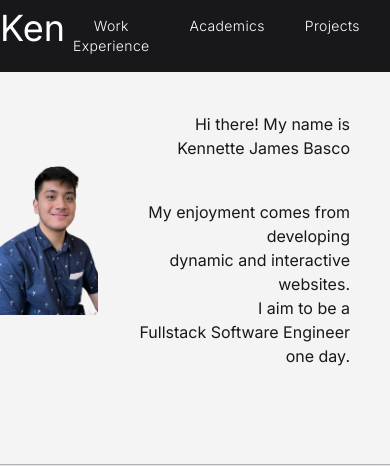
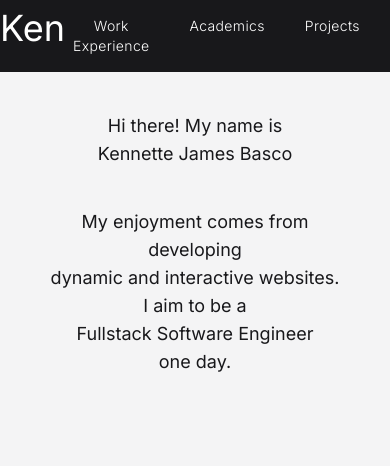
Before and after one commit to kankenny/personal-website, a Next.js app: page / in a window 390 px wide. Shown: the top 466 px of the page. Built offline with nearby package versions, Linux system fonts and the light colour scheme.

Commit message:
Format the BannerDescription component's contents to cater to mobile

```diff
--- a/src/components/layout/body/banner/Banner.tsx
+++ b/src/components/layout/body/banner/Banner.tsx
@@ -8,11 +8,11 @@ import portrait from '../../../../assets/home/portrait.png'
 const Banner = () => {
 	return (
 		<SectionContainer twClasses="bg-zinc-100 pb-0 cursor-pointer group">
-			<div className="flex flex-row justify-between items-center">
+			<div className="flex flex-row  items-center">
 				<img
 					src={portrait.src}
 					alt="Kennette James Basco"
-					className="w-[25%] md:w-[35%] min-w-[25%]"
+					className="w-[35%] hidden md:block"
 				/>
 				<BannerDescription />
 			</div>
--- a/src/components/layout/body/banner/BannerDescription.tsx
+++ b/src/components/layout/body/banner/BannerDescription.tsx
@@ -2,7 +2,7 @@ import React from 'react'
 
 const BannerDescription = () => {
 	return (
-		<div className="w-full text-zinc-900 text-md md:text-3xl space-y-10 text-right p-10 md:pr-0">
+		<div className="w-full text-zinc-900 text-lg md:text-3xl space-y-10 text-center p-10 md:pr-0 md:mx-auto md:text-right">
 			<h1 className="">
 				Hi there! My name is{' '}
 				<p className="group-hover:scale-105 group-hover:underline decoration-zinc-100 group-hover:text-purple-700 group-hover:decoration-purple-700 group-hover:italic group-hover:font-bold duration-300 ">
```
